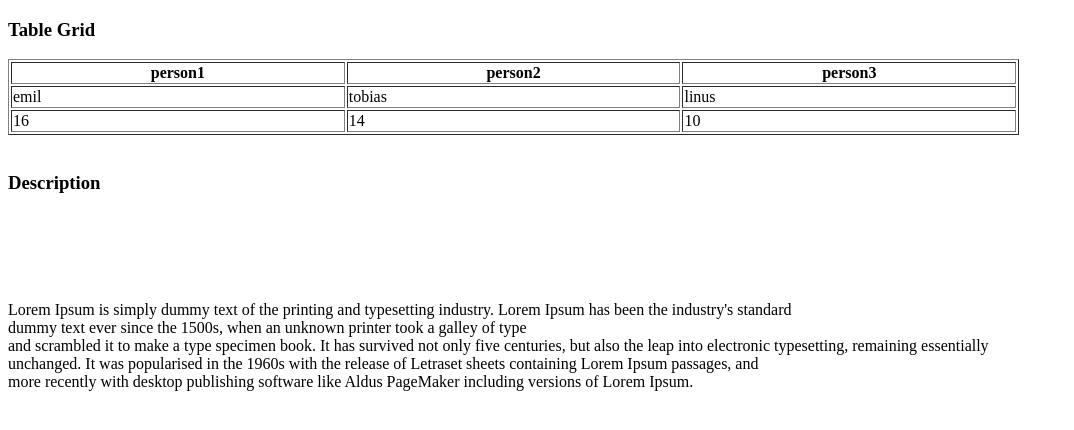
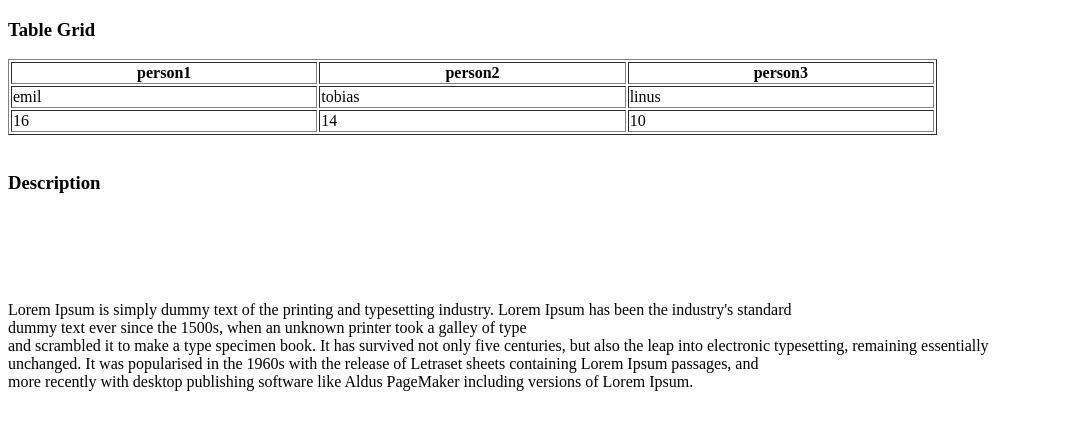
Before and after one commit to keti77/table2, a plain HTML site: page index.html in a window 1280 px wide. Shown: the whole page, without its empty margins (0-1074 px from the left). Drawn offline with Linux system fonts and the light colour scheme.

Commit message:
Update index.html

```diff
--- a/index.html
+++ b/index.html
@@ -9,7 +9,7 @@
     <h3>
         Table Grid
     </h3>
-    <table width="80%" border="1">
+    <table width="929px" height="76px" border="1">
         <thead>
             <tr>
                 <th>person1</th>
```
